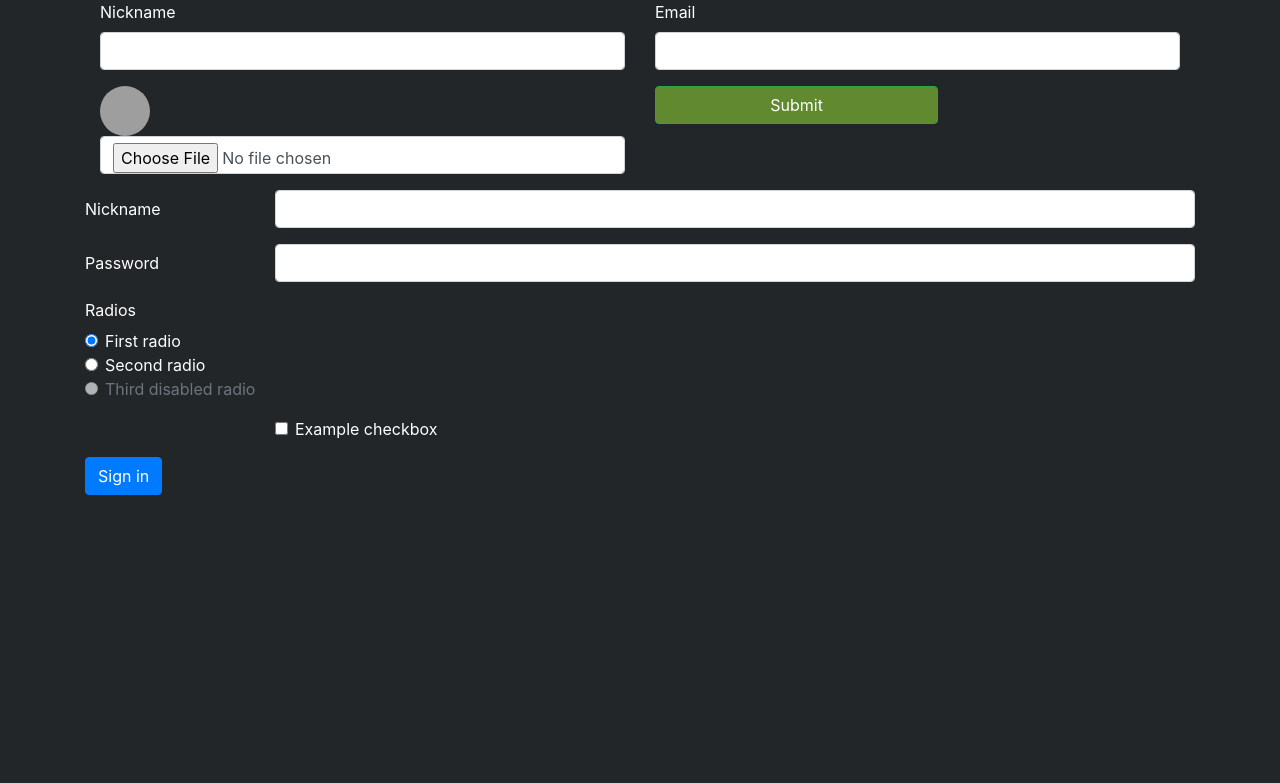
After one commit to jarierca/UMeet, a Spring app: template src/main/resources/templates/editProfile.html in a window 1280 px wide. The commit adds this page. Shown: the top 783 px of the page. Run offline with Thymeleaf, Linux system fonts and the light colour scheme; the template is opened without the code that fills it, so the values that code supplies are empty; some libraries are stand-ins or nearby versions; grey boxes are pictures that could not be loaded.

Commit message:
pequeños cambios

```diff
--- /dev/null
+++ b/src/main/resources/templates/editProfile.html
@@ -0,0 +1,128 @@
+<html xmlns:th="http://www.thymeleaf.org">
+    <head>
+        <title>Editar perfil</title>
+        <meta charset="UTF-8">
+        <meta name="viewport" content="width=device-width, initial-scale=1.0">
+        <link rel="stylesheet" href="https://cdn.jsdelivr.net/npm/bootstrap@4.6.0/dist/css/bootstrap.min.css">
+        <link rel="stylesheet" href="https://cdnjs.cloudflare.com/ajax/libs/font-awesome/5.15.4/css/all.min.css">
+        <style>
+            body{
+                background-color: #222629;
+                color:white;
+            }
+
+           .navbar-nav,.umeet{
+                color:#86C232;
+                padding-right: 10px;
+                font-size: 24px;
+            }
+            .ghost{
+                color:#6B6E70;
+                font-size:500px;
+                text-align: center;
+                opacity:0.2;
+            }
+            p{
+                color:#6B6E70;
+                text-align:center;
+            }
+            .fa-user-friends{
+                padding-right: 5px;
+            }
+            .btn-success{
+                background-color:#61892F;
+                float:center;
+            }
+            .avatar {
+                vertical-align: middle;
+                width: 50px;
+                height: 50px;
+                border-radius: 50%;
+            }
+        </style>
+    </head>
+    <body>
+        <div class="container ">
+            <form enctype="multipart/form-data" class="col-12" action="/profile/modify" id="formulario" th:object="${profile}"  method="POST">
+                <input name="id" th:field="*{id}" hidden>
+                <div class="form-group row">
+                    <div class="col-6">
+                        <label for="nickName">Nickname</label>
+                        <input th:field="*{nickName}" type="text"  class="form-control" >
+                    </div>
+                    <div class="col-6">
+                        <label for="email">Email</label>
+                        <input th:field="*{email}" type="text" class="form-control" >
+                    </div>
+                </div>
+                <div class="form-group row">
+                    <div class="col-6">
+                        <img th:src="@{avatar(url=*{avatar})}" class="avatar" title="avatar">
+                        <input name="avatar" type="file" class="form-control" />
+                    </div>
+
+                    <div class="col-4">
+                        <input type="submit" class="btn btn-success col-10"></input>
+                    </div>
+                </div>
+            </form>
+        </div>
+
+
+        <!-- Carla  -->
+        <div class="container">
+        <form>
+            <div class="row mb-3">
+                <label for="nickName" class="col-sm-2 col-form-label">Nickname</label>
+                <div class="col-sm-10">
+                    <input type="email" class="form-control" id="inputEmail3">
+                </div>
+          </div>
+          <div class="row mb-3">
+            <label for="inputPassword3" class="col-sm-2 col-form-label">Password</label>
+            <div class="col-sm-10">
+              <input type="password" class="form-control" id="inputPassword3">
+            </div>
+          </div>
+          <fieldset class="row mb-3">
+            <legend class="col-form-label col-sm-2 pt-0">Radios</legend>
+            <div class="col-sm-10">
+              <div class="form-check">
+                <input class="form-check-input" type="radio" name="gridRadios" id="gridRadios1" value="option1" checked>
+                <label class="form-check-label" for="gridRadios1">
+                  First radio
+                </label>
+              </div>
+              <div class="form-check">
+                <input class="form-check-input" type="radio" name="gridRadios" id="gridRadios2" value="option2">
+                <label class="form-check-label" for="gridRadios2">
+                  Second radio
+                </label>
+              </div>
+              <div class="form-check disabled">
+                <input class="form-check-input" type="radio" name="gridRadios" id="gridRadios3" value="option3" disabled>
+                <label class="form-check-label" for="gridRadios3">
+                  Third disabled radio
+                </label>
+              </div>
+            </div>
+          </fieldset>
+          <div class="row mb-3">
+            <div class="col-sm-10 offset-sm-2">
+              <div class="form-check">
+                <input class="form-check-input" type="checkbox" id="gridCheck1">
+                <label class="form-check-label" for="gridCheck1">
+                  Example checkbox
+                </label>
+              </div>
+            </div>
+          </div>
+          <button type="submit" class="btn btn-primary">Sign in</button>
+        </form>
+        </div>
+
+        <script src="https://code.jquery.com/jquery-3.6.0.js" ></script>
+        <script src="https://cdn.jsdelivr.net/npm/bootstrap@4.6.0/dist/js/bootstrap.min.js" ></script>
+        <script src="https://cdnjs.cloudflare.com/ajax/libs/bootbox.js/5.5.2/bootbox.js"></script>
+    </body>
+</html>
--- a/src/main/resources/templates/servers/allServers.html
+++ b/src/main/resources/templates/servers/allServers.html
@@ -1,6 +1,6 @@
 <html xmlns:th="https://www.thymeleaf.org">
 
-    <head th:include="layout/layout::head">
+
 
     </head>
     <body>
@@ -29,8 +29,6 @@
                     <tr th:each="sv:${nam}">
                         <td th:text="${sv.name}"> </td>
                         <td th:text="${sv.description}"> </td>
-                        <td><a th:href="@{/server/form(idServer=${sv.id})}" class="btn btn-primary m-2" >Editar</a></td>
-                        <td><a th:href="@{/server/deleteServer(idServer=${sv.id})}" class="btn btn-primary m-2">Eliminar</a></td>
                         <td> <input type="submit" value="unirse" class="btn btn-primary m-2"></a></td>
                     </tr>
                 </table>
@@ -45,5 +43,5 @@
         <div th:include="/layout/layout::scripts">
         </div>
 
-</body>
+    </body>
 </html>
```
Also changed, not shown: src/main/resources/templates/layout.html (+18 -9 lines).
